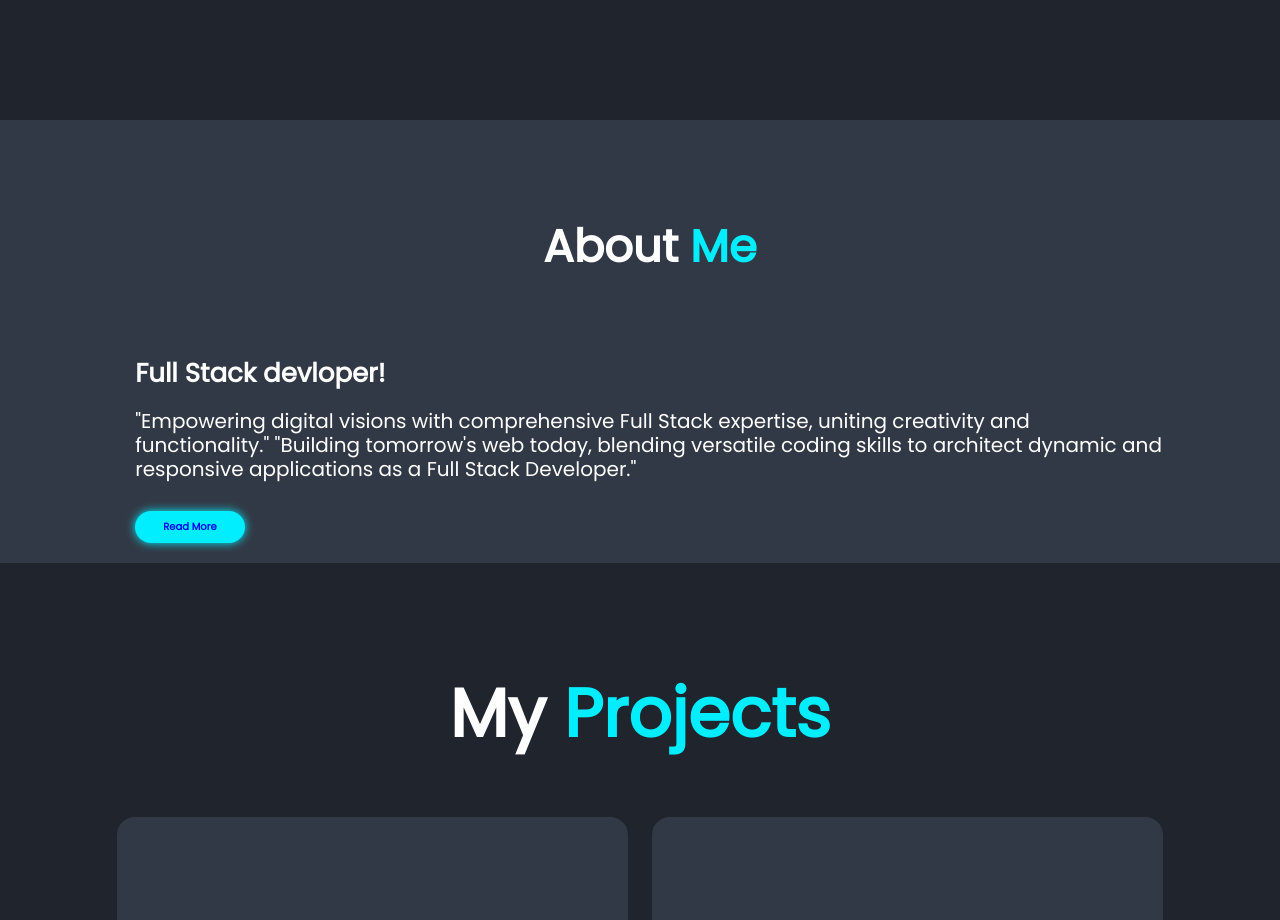
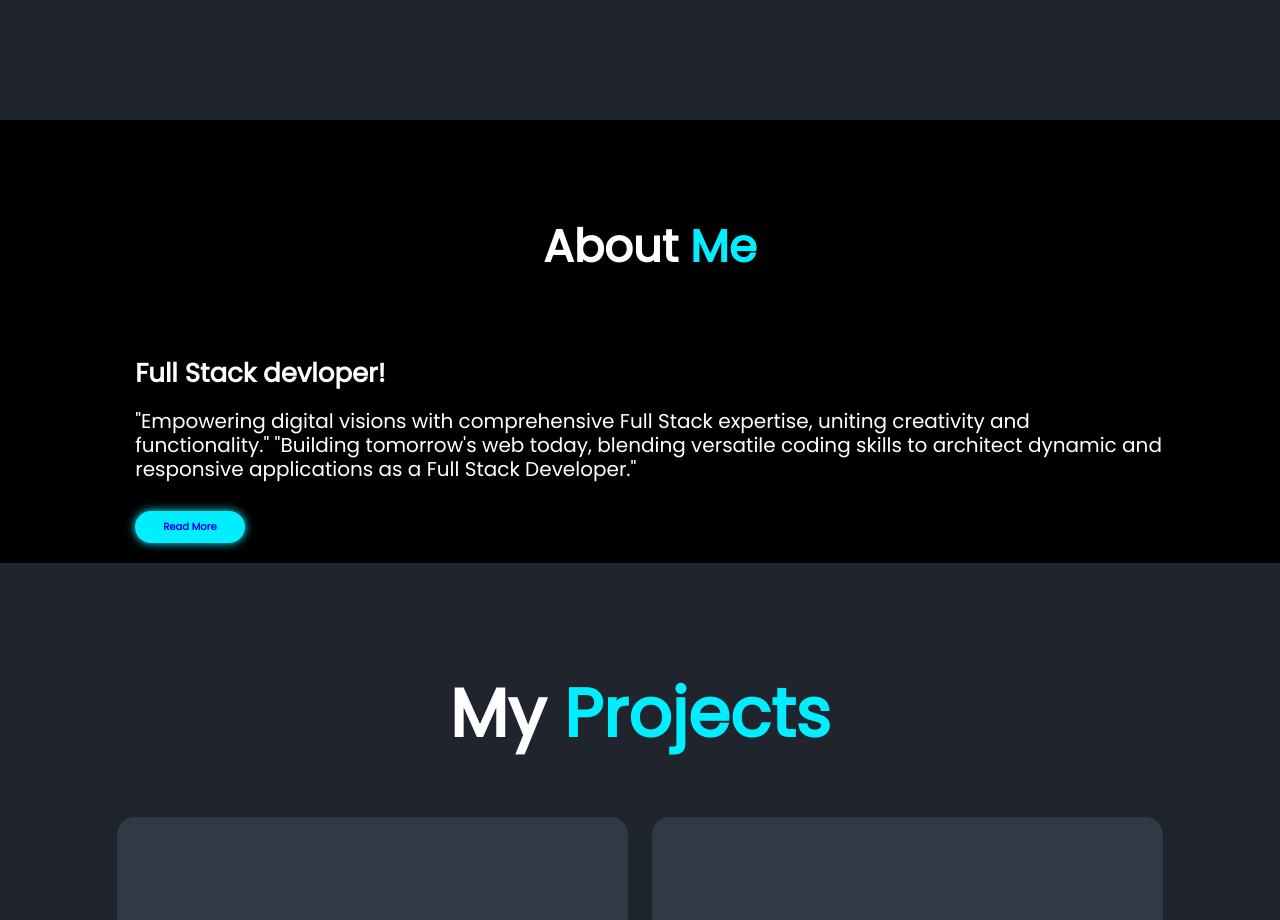
Before and after one commit to hrikeshyadav/portfolio-, a plain HTML site: page index.html in a window 1280 px wide. Shown: the part 800-1720 px from the top of the page. Drawn offline with nearby package versions, Linux system fonts and the light colour scheme; some icons are missing; a web font is replaced by a local one.

Commit message:
Update style.css

```diff
--- a/style.css
+++ b/style.css
@@ -202,7 +202,8 @@ span{
     gap: 2rem;
 
 
-    background: var(--second-bg-color);
+/*     background: var(--second-bg-color); */
+     background: black;
     /* text-align: center; */
 
 }
```
